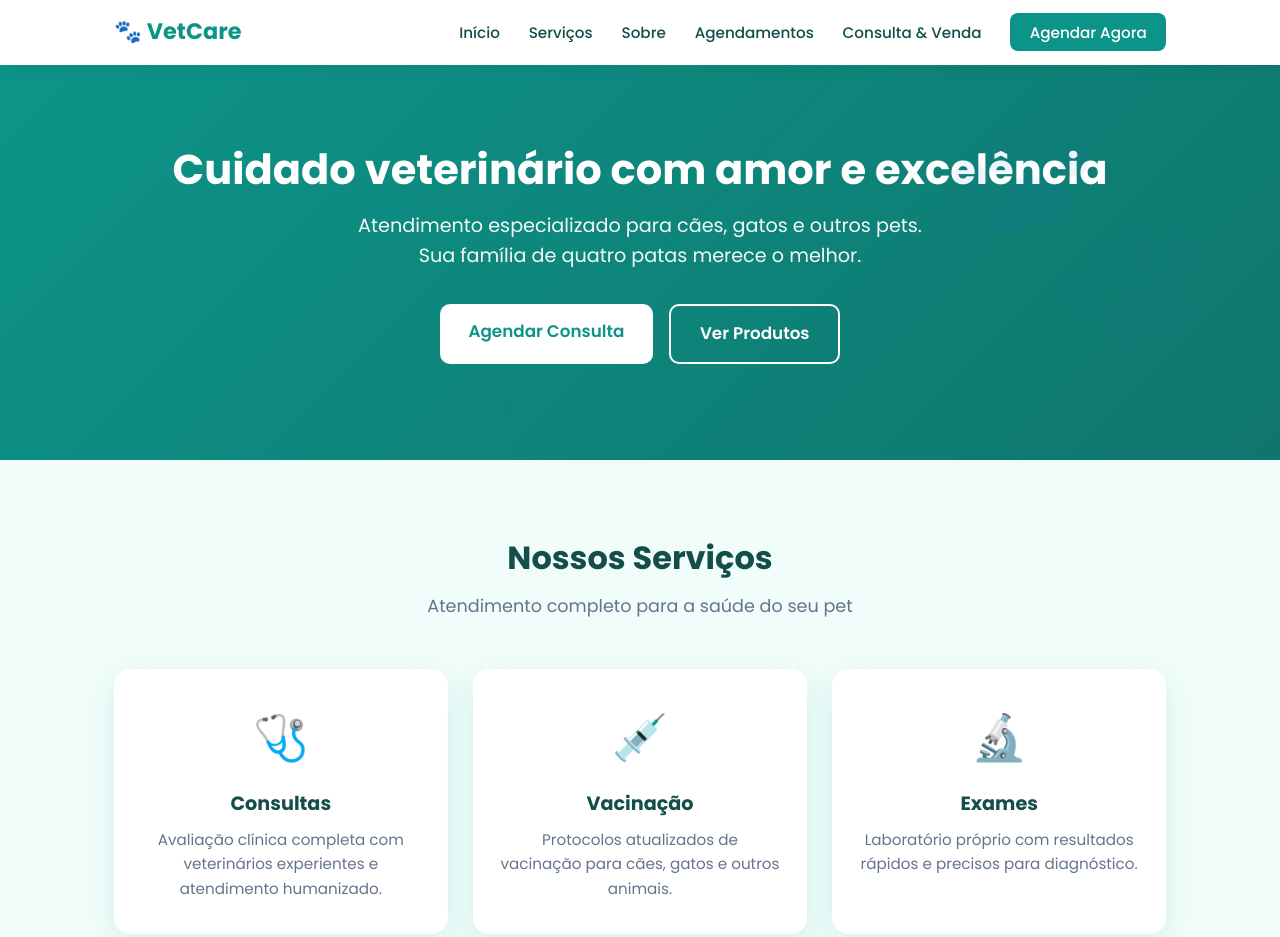
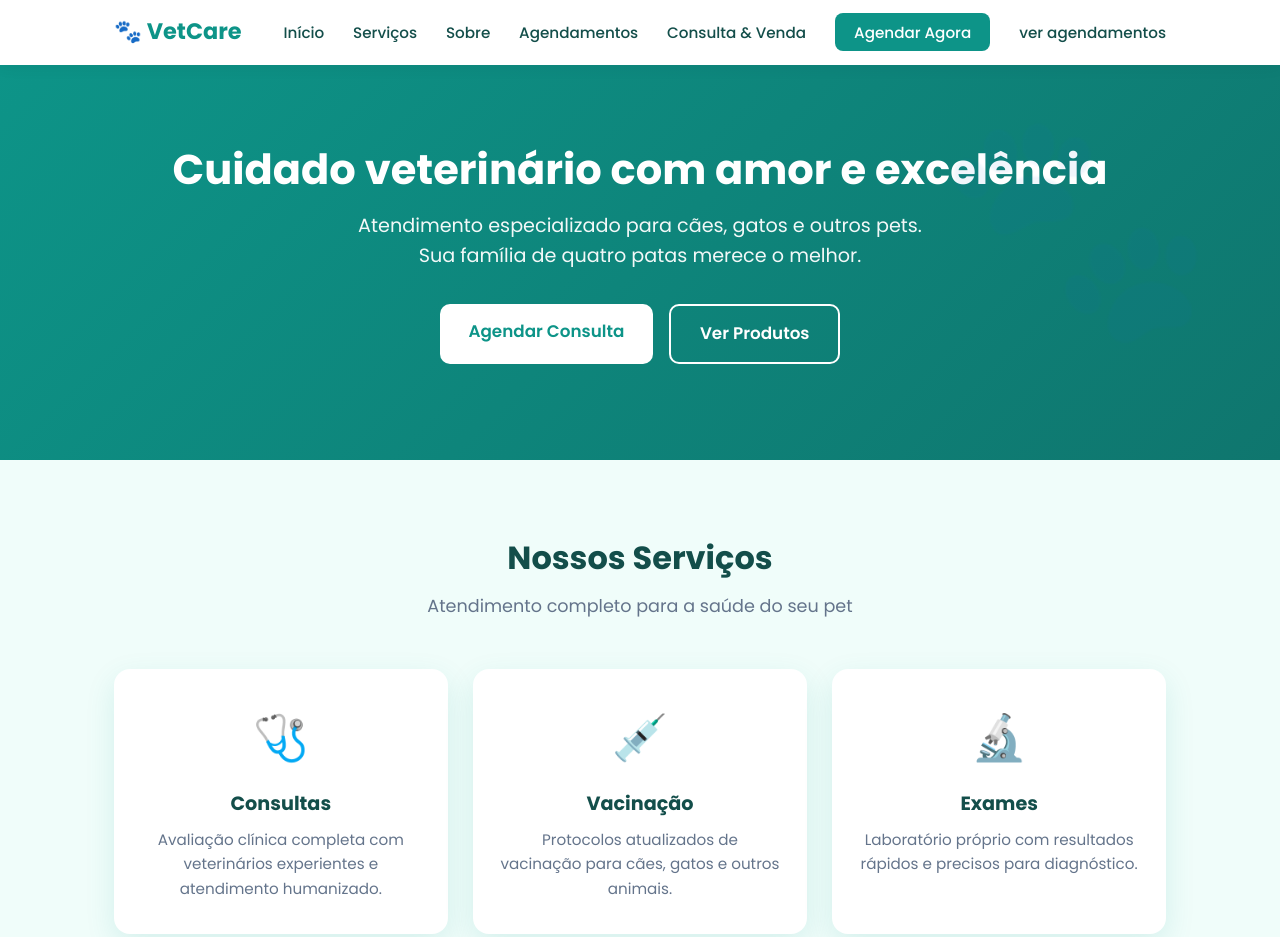
Before and after one commit to Bruh24kz/medicina-veterinaria-, a website: page index.html in a window 1280 px wide. Shown: the top 937 px of the page. Drawn offline with Linux system fonts and the light colour scheme.

Commit message:
Update index.html

```diff
--- a/index.html
+++ b/index.html
@@ -464,6 +464,7 @@
                 <li><a href="agendamentos.html">Agendamentos</a></li>
                 <li><a href="consultavenda.html">Consulta & Venda</a></li>
                 <li><a href="agendamentos.html" class="btn-nav">Agendar Agora</a></li>
+                <li><a href="ver agendamentos.html">ver agendamentos</a></li>
             </ul>
         </div>
     </nav>
```
